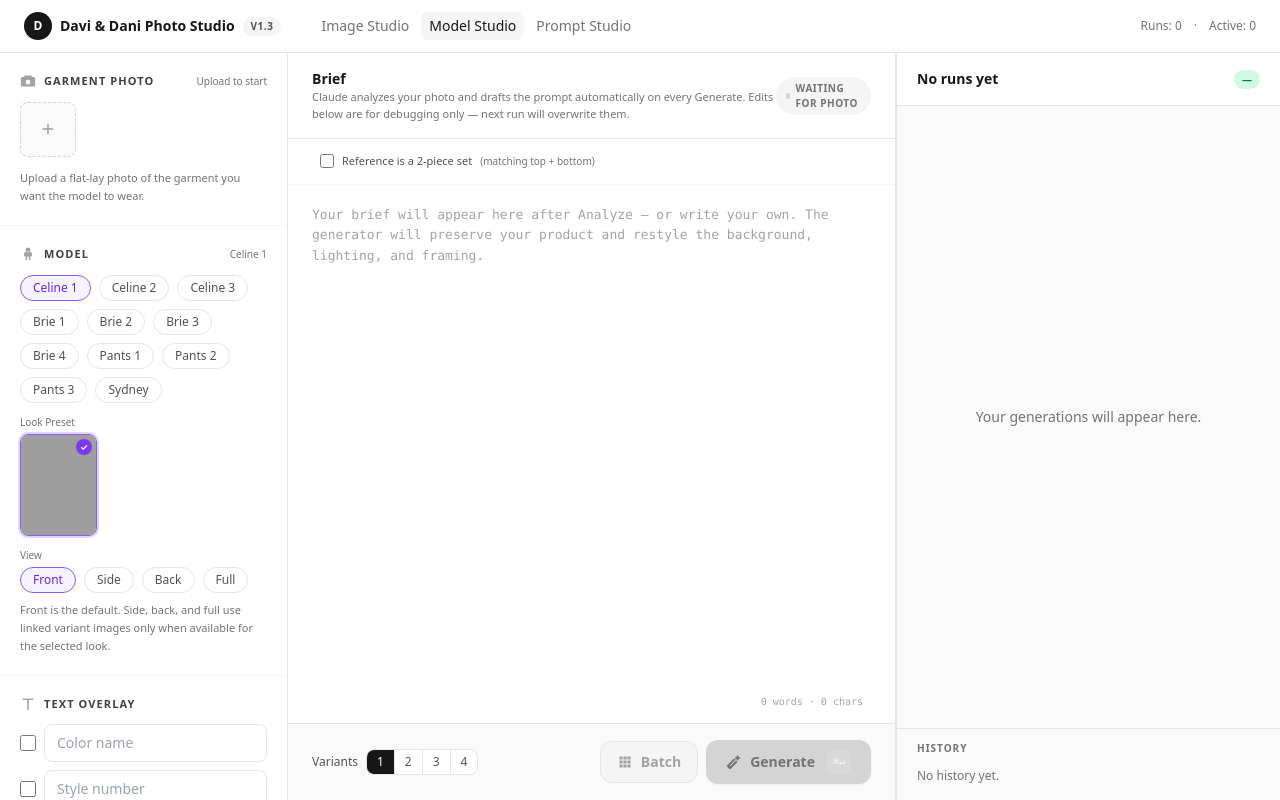
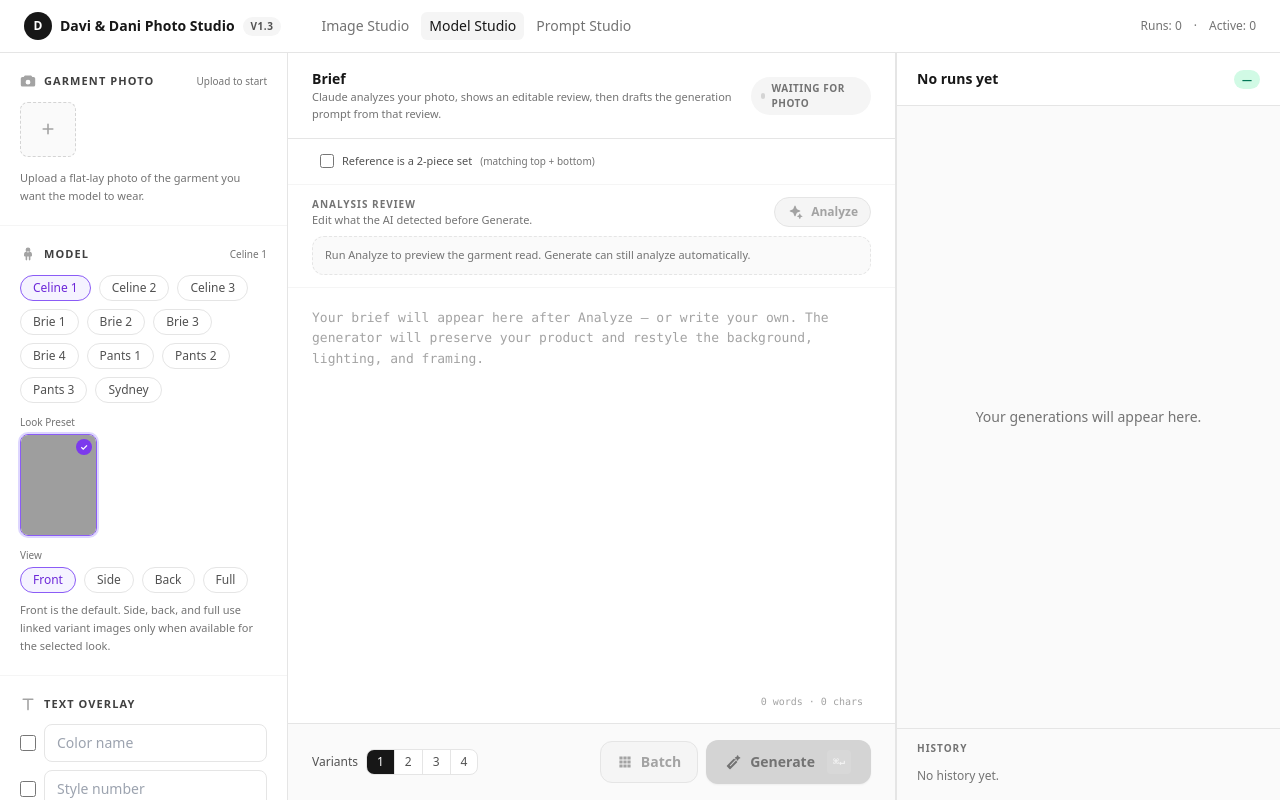
Before and after one commit to davidani-davi/davidani-studio, a Next.js app: page /model-studio in a window 1280 px wide. Built offline with nearby package versions, Linux system fonts and the light colour scheme; grey boxes are pictures that could not be loaded.

Commit message:
Add editable model analysis review

```diff
--- a/app/api/analyze-model/route.ts
+++ b/app/api/analyze-model/route.ts
@@ -226,7 +226,8 @@ async function extractTwoPieceFieldsFromSeparateImages(
 export async function POST(req: Request) {
   try {
     const body = await req.json();
-    const { modelId, poseId, garmentImageUrl, garmentImageUrls, twoPiece, view } = body as {
+    const { modelId, poseId, garmentImageUrl, garmentImageUrls, twoPiece, view, garmentOverride } =
+      body as {
       modelId: string;
       poseId: string;
       garmentImageUrl: string;
@@ -234,8 +235,23 @@ export async function POST(req: Request) {
       twoPiece?: boolean;
       adjustments?: GarmentAdjustments;
       view?: PresetView;
+      garmentOverride?: unknown;
     };
     const adjustments = body?.adjustments as GarmentAdjustments | undefined;
+    const singleGarmentOverride =
+      !twoPiece &&
+      garmentOverride &&
+      typeof garmentOverride === "object" &&
+      typeof (garmentOverride as any).garment === "string" &&
+      (garmentOverride as any).garment.trim()
+        ? {
+            garment: (garmentOverride as any).garment.trim(),
+            features:
+              typeof (garmentOverride as any).features === "string"
+                ? (garmentOverride as any).features.trim()
+                : "",
+          }
+        : null;
     const garmentUrls = Array.isArray(garmentImageUrls)
       ? garmentImageUrls.filter((url): url is string => typeof url === "string" && url.trim().length > 0)
       : garmentImageUrl && typeof garmentImageUrl === "string"
@@ -270,6 +286,8 @@ export async function POST(req: Request) {
         ? garmentUrls.length >= 2
           ? extractTwoPieceFieldsFromSeparateImages(garmentUrls)
           : extractTwoPieceFields(garmentUrls[0])
+        : singleGarmentOverride
+        ? Promise.resolve(singleGarmentOverride)
         : extractGarmentFields(garmentUrls[0]),
       analyzeModelPhoto(poseUrl),
     ]);
--- a/components/ModelStudioClient.tsx
+++ b/components/ModelStudioClient.tsx
@@ -2,7 +2,10 @@
 
 import { useEffect, useMemo, useState } from "react";
 import ModelSidebar from "@/components/ModelSidebar";
-import PromptPanel, { type BatchProgress } from "@/components/PromptPanel";
+import PromptPanel, {
+  type AnalysisReview,
+  type BatchProgress,
+} from "@/components/PromptPanel";
 import OutputPanel from "@/components/OutputPanel";
 import TopTabs from "@/components/TopTabs";
 import type { HistoryItem, UploadedImage } from "@/components/types";
@@ -115,6 +118,7 @@ export default function ModelStudioClient({ initialHumanModels }: Props) {
     useState<GarmentFitAdjustment>("true-to-reference");
   const [lengthAdjustment, setLengthAdjustment] =
     useState<GarmentLengthAdjustment>("true-to-reference");
+  const [analysisReview, setAnalysisReview] = useState<AnalysisReview | null>(null);
 
   /* ---------- Coordinated two-piece-set toggle ----------
      When checked, the analyze-model API routes through extractTwoPieceFields
@@ -166,9 +170,13 @@ export default function ModelStudioClient({ initialHumanModels }: Props) {
   /* ---------- Handlers ---------- */
 
   function toggleSelect(url: string) {
+    setPrompt("");
+    setAnalysisReview(null);
     setSelected((s) => (s.includes(url) ? s.filter((u) => u !== url) : [...s, url]));
   }
   function removeUpload(url: string) {
+    setPrompt("");
+    setAnalysisReview(null);
     setUploads((list) => list.filter((u) => u.url !== url));
     setSelected((s) => s.filter((u) => u !== url));
   }
@@ -186,6 +194,8 @@ export default function ModelStudioClient({ initialHumanModels }: Props) {
       const added: UploadedImage[] = data.uploads;
       setUploads((list) => [...list, ...added]);
       setSelected((s) => [...s, ...added.map((a) => a.url)]);
+      setPrompt("");
+      setAnalysisReview(null);
     } catch (err: any) {
       setError(err.message || "Upload failed");
     } finally {
@@ -200,10 +210,39 @@ export default function ModelStudioClient({ initialHumanModels }: Props) {
     setSelectedPoseId(m?.poses[0]?.id ?? null);
     // Invalidate any stale prompt — it was written for the previous model/pose.
     setPrompt("");
+    setAnalysisReview(null);
   }
   function handlePoseChange(id: string) {
     setSelectedPoseId(id);
     // Same rationale — prompts are pose-specific (they cite the exact pose).
+    setPrompt("");
+    setAnalysisReview(null);
+  }
+
+  function handleViewChange(view: PresetView) {
+    setSelectedView(view);
+    setPrompt("");
+    setAnalysisReview(null);
+  }
+
+  function handleTwoPieceChange(value: boolean) {
+    setTwoPiece(value);
+    setPrompt("");
+    setAnalysisReview(null);
+  }
+
+  function handleFitAdjustmentChange(value: GarmentFitAdjustment) {
+    setFitAdjustment(value);
+    setPrompt("");
+  }
+
+  function handleLengthAdjustmentChange(value: GarmentLengthAdjustment) {
+    setLengthAdjustment(value);
+    setPrompt("");
+  }
+
+  function handleAnalysisReviewChange(next: AnalysisReview) {
+    setAnalysisReview(next);
     setPrompt("");
   }
 
@@ -211,11 +250,20 @@ export default function ModelStudioClient({ initialHumanModels }: Props) {
    * Analyze = run both vision passes (user garment + selected pose) and
    * assemble the deterministic model-swap prompt.
    */
-  async function analyzeForModel(): Promise<string | null> {
+  async function analyzeForModel({
+    useReviewOverride = true,
+  }: { useReviewOverride?: boolean } = {}): Promise<string | null> {
     if (selected.length === 0 || !selectedHumanModelId || !selectedPoseId) return null;
     setAnalyzing(true);
     setError(null);
     try {
+      const garmentOverride =
+        useReviewOverride && !twoPiece && analysisReview?.garment.trim()
+          ? {
+              garment: analysisReview.garment.trim(),
+              features: analysisReview.features.trim(),
+            }
+          : undefined;
       const data = await fetchJson("Analyze for model", "/api/analyze-model", {
         method: "POST",
         headers: { "Content-Type": "application/json" },
@@ -226,6 +274,7 @@ export default function ModelStudioClient({ initialHumanModels }: Props) {
           garmentImageUrl: selected[0],
           garmentImageUrls: selected,
           twoPiece,
+          garmentOverride,
           adjustments: {
             fit: selectedModelIsPants ? fitAdjustment : "true-to-reference",
             length: selectedModelIsPants ? lengthAdjustment : "true-to-reference",
@@ -233,6 +282,15 @@ export default function ModelStudioClient({ initialHumanModels }: Props) {
         }),
       });
       setPrompt(data.prompt);
+      if (!data.twoPiece && typeof data.garment === "string") {
+        setAnalysisReview({
+          garment: data.garment,
+          features: typeof data.features === "string" ? data.features : "",
+          updatedAt: Date.now(),
+        });
+      } else {
+        setAnalysisReview(null);
+      }
       return data.prompt as string;
     } catch (err: any) {
       setError(err.message || "Analysis failed");
@@ -248,7 +306,7 @@ export default function ModelStudioClient({ initialHumanModels }: Props) {
     // Unified flow: always re-analyze on every click, then generate. The
     // textarea still shows the current prompt for debugging but its content
     // is overwritten on each run — see the PromptPanel header copy.
-    const analyzed = await analyzeForModel();
+    const analyzed = await analyzeForModel({ useReviewOverride: true });
     if (!analyzed) return;
     const activePrompt = analyzed.trim();
     const promptUsed = optimizePromptForModel(modelId, activePrompt);
@@ -486,7 +544,7 @@ export default function ModelStudioClient({ initialHumanModels }: Props) {
           selectedPoseId={selectedPoseId}
           onPoseChange={handlePoseChange}
           selectedView={selectedView}
-          onViewChange={setSelectedView}
+          onViewChange={handleViewChange}
           modelsLoading={modelsLoading}
           colorName={colorName}
           onColorNameChange={setColorName}
@@ -510,6 +568,7 @@ export default function ModelStudioClient({ initialHumanModels }: Props) {
           numImages={numImages}
           onNumImagesChange={setNumImages}
           onGenerate={runGeneration}
+          onAnalyze={() => analyzeForModel({ useReviewOverride: false })}
           analyzing={analyzing}
           loading={loading || uploading}
           disabled={!canAnalyze}
@@ -517,12 +576,14 @@ export default function ModelStudioClient({ initialHumanModels }: Props) {
           canBatch={canAnalyze && selected.length >= 2}
           batchProgress={batchProgress}
           twoPiece={twoPiece}
-          onTwoPieceChange={setTwoPiece}
+          onTwoPieceChange={handleTwoPieceChange}
           fitAdjustment={fitAdjustment}
-          onFitAdjustmentChange={setFitAdjustment}
+          onFitAdjustmentChange={handleFitAdjustmentChange}
           lengthAdjustment={lengthAdjustment}
-          onLengthAdjustmentChange={setLengthAdjustment}
+          onLengthAdjustmentChange={handleLengthAdjustmentChange}
           pantsAdjustments={selectedModelIsPants}
+          analysisReview={twoPiece ? null : analysisReview}
+          onAnalysisReviewChange={twoPiece ? undefined : handleAnalysisReviewChange}
         />
 
         <OutputPanel
--- a/components/PromptPanel.tsx
+++ b/components/PromptPanel.tsx
@@ -16,11 +16,18 @@ export interface BatchProgress {
   stage: "analyzing" | "generating" | "idle";
 }
 
+export interface AnalysisReview {
+  garment: string;
+  features: string;
+  updatedAt: number;
+}
+
 interface Props {
   prompt: string;
   onPromptChange: (v: string) => void;
   numImages: number;
   onNumImagesChange: (n: number) => void;
+  onAnalyze?: () => void;
   /**
    * Runs analyze → generate as a single atomic flow. The button always
    * re-analyzes on every click so the prompt stays in sync with the current
@@ -50,6 +57,8 @@ interface Props {
   lengthAdjustment?: GarmentLengthAdjustment;
   onLengthAdjustmentChange?: (v: GarmentLengthAdjustment) => void;
   pantsAdjustments?: boolean;
+  analysisReview?: AnalysisReview | null;
+  onAnalysisReviewChange?: (review: AnalysisReview) => void;
 }
 
 const FIT_OPTIONS: { value: GarmentFitAdjustment; label: string }[] = [
@@ -169,9 +178,8 @@ export default function PromptPanel(p: Props) {
         <div>
           <h2 className="text-sm font-semibold text-neutral-900">Brief</h2>
           <p className="text-[11px] text-neutral-500">
-            Claude analyzes your photo and drafts the prompt automatically on
-            every Generate. Edits below are for debugging only — next run will
-            overwrite them.
+            Claude analyzes your photo, shows an editable review, then drafts
+            the generation prompt from that review.
           </p>
         </div>
         <span
@@ -253,6 +261,77 @@ export default function PromptPanel(p: Props) {
             <p className="basis-full text-[10px] leading-relaxed text-neutral-500">
               Pants controls override the leg shape and hem length while preserving the uploaded garment's fabric, construction, pockets, stitching, and hardware.
             </p>
+          </div>
+        )}
+      </div>
+
+      {/* ========== ANALYSIS REVIEW ========== */}
+      <div className="border-b border-neutral-100 px-6 py-3">
+        <div className="mb-2 flex items-center justify-between gap-3">
+          <div>
+            <div className="text-[10px] font-semibold uppercase tracking-widest text-neutral-500">
+              Analysis Review
+            </div>
+            <div className="text-[11px] text-neutral-500">
+              Edit what the AI detected before Generate.
+            </div>
+          </div>
+          {p.onAnalyze && (
+            <button
+              type="button"
+              onClick={p.onAnalyze}
+              disabled={p.disabled || p.loading || p.analyzing || batchActive}
+              className={`inline-flex items-center gap-2 rounded-full border px-3 py-1.5 text-xs font-semibold transition disabled:cursor-not-allowed ${
+                p.disabled || p.loading || p.analyzing || batchActive
+                  ? "border-neutral-200 bg-neutral-100 text-neutral-400"
+                  : "border-neutral-300 bg-white text-neutral-700 shadow-sm hover:bg-neutral-50"
+              }`}
+            >
+              {p.analyzing ? <Spinner className="h-3.5 w-3.5" /> : IconSparkle}
+              <span>{p.analysisReview ? "Re-analyze" : "Analyze"}</span>
+            </button>
+          )}
+        </div>
+
+        {p.analysisReview && p.onAnalysisReviewChange ? (
+          <div className="grid gap-2 rounded-xl border border-neutral-200 bg-neutral-50 p-3">
+            <label className="block">
+              <span className="mb-1 block text-[10px] font-semibold uppercase tracking-widest text-neutral-500">
+                Detected garment
+              </span>
+              <input
+                value={p.analysisReview.garment}
+                onChange={(e) =>
+                  p.onAnalysisReviewChange?.({
+                    ...p.analysisReview!,
+                    garment: e.target.value,
+                  })
+                }
+                disabled={p.loading || p.analyzing}
+                className="w-full rounded-lg border border-neutral-200 bg-white px-3 py-2 text-xs font-medium text-neutral-800 outline-none transition focus:border-brand-500 focus:ring-2 focus:ring-brand-100 disabled:bg-neutral-100 disabled:text-neutral-400"
+              />
+            </label>
+            <label className="block">
+              <span className="mb-1 block text-[10px] font-semibold uppercase tracking-widest text-neutral-500">
+                Visible details
+              </span>
+              <textarea
+                value={p.analysisReview.features}
+                onChange={(e) =>
+                  p.onAnalysisReviewChange?.({
+                    ...p.analysisReview!,
+                    features: e.target.value,
+                  })
+                }
+                disabled={p.loading || p.analyzing}
+                rows={3}
+                className="w-full resize-none rounded-lg border border-neutral-200 bg-white px-3 py-2 text-xs leading-relaxed text-neutral-800 outline-none transition focus:border-brand-500 focus:ring-2 focus:ring-brand-100 disabled:bg-neutral-100 disabled:text-neutral-400"
+              />
+            </label>
+          </div>
+        ) : (
+          <div className="rounded-xl border border-dashed border-neutral-200 bg-neutral-50 px-3 py-2.5 text-[11px] text-neutral-500">
+            Run Analyze to preview the garment read. Generate can still analyze automatically.
           </div>
         )}
       </div>
```
